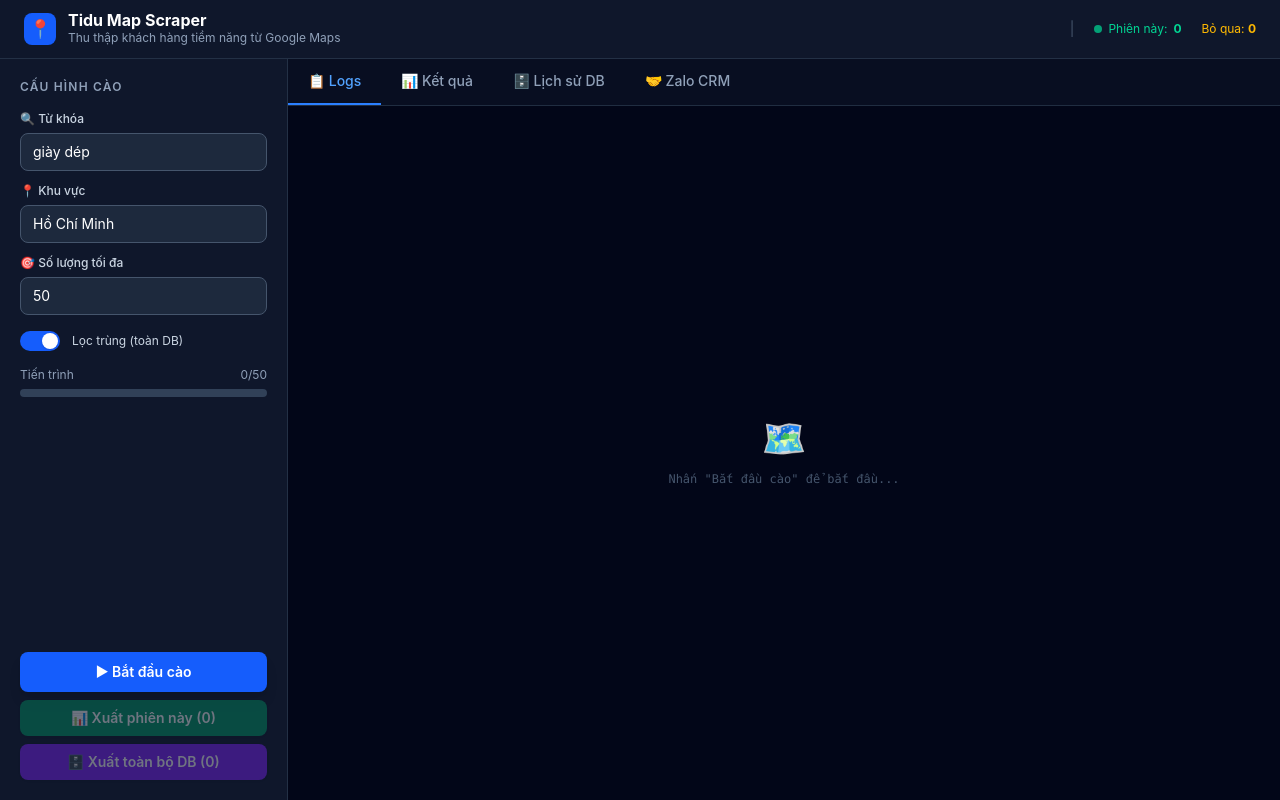
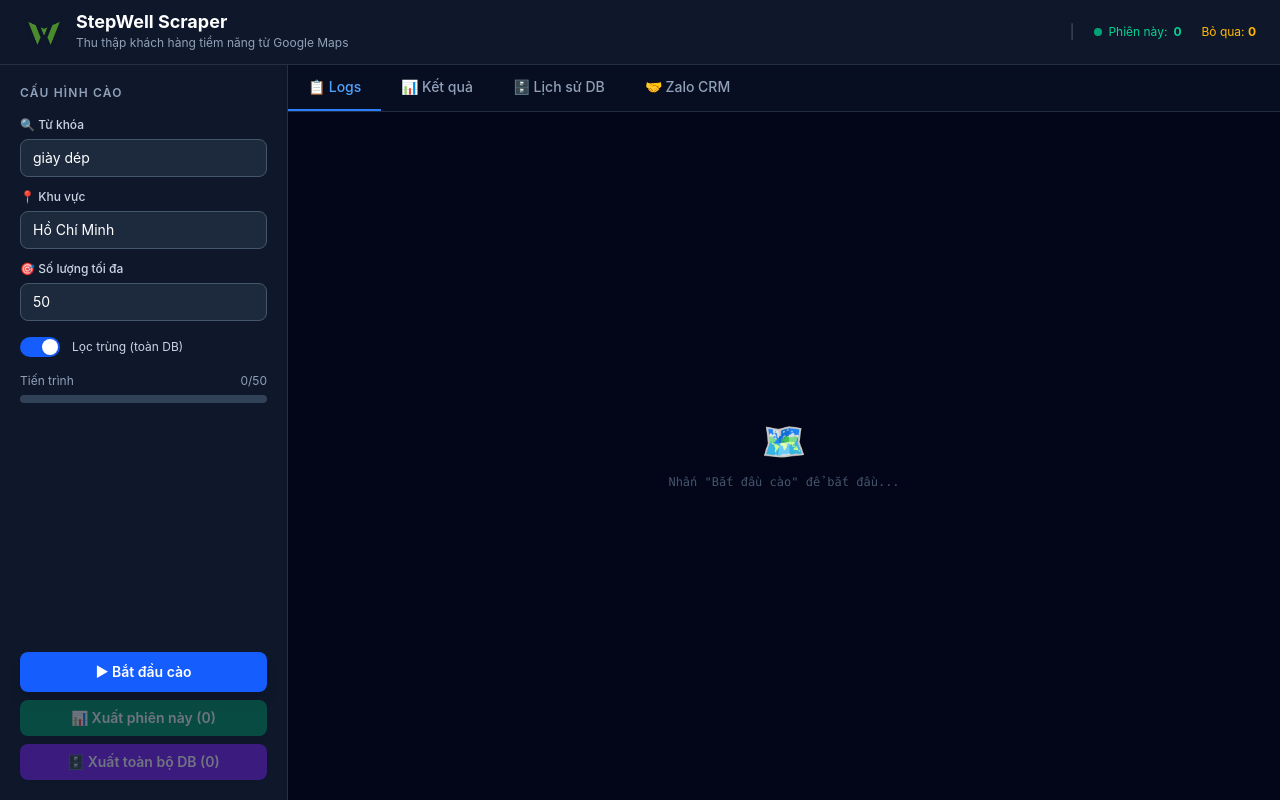
Before and after one commit to duongbirken2510/Map-Scaper, a React (Vite) app: page / in a window 1280 px wide. Built offline with nearby package versions, Linux system fonts and the light colour scheme.

Commit message:
Update UI logo and title to StepWell Scraper

```diff
--- a/src/App.tsx
+++ b/src/App.tsx
@@ -4,6 +4,7 @@ import { listen } from "@tauri-apps/api/event";
 import { save } from "@tauri-apps/plugin-dialog";
 import ZaloTab from "./ZaloTab";
 import "./App.css";
+import appLogo from "./assets/logo.png";
 
 // ============================================================
 // Types
@@ -202,10 +203,10 @@ function App() {
       {/* ── Header ── */}
       <header className="flex items-center justify-between px-6 py-3 bg-slate-900 border-b border-slate-700/60 shrink-0">
         <div className="flex items-center gap-3">
-          <div className="w-8 h-8 rounded-lg bg-blue-600 flex items-center justify-center text-lg">📍</div>
+          <img src={appLogo} alt="StepWell Logo" className="w-10 h-10 object-contain drop-shadow-sm" />
           <div>
-            <h1 className="text-base font-bold text-white leading-none">Tidu Map Scraper</h1>
-            <p className="text-xs text-slate-400 mt-0.5">Thu thập khách hàng tiềm năng từ Google Maps</p>
+            <h1 className="text-lg font-bold text-white leading-none">StepWell Scraper</h1>
+            <p className="text-xs text-slate-400 mt-1">Thu thập khách hàng tiềm năng từ Google Maps</p>
           </div>
         </div>
         <div className="flex items-center gap-5 text-sm">
```
Also changed, not shown: src/assets/logo.png (added).
